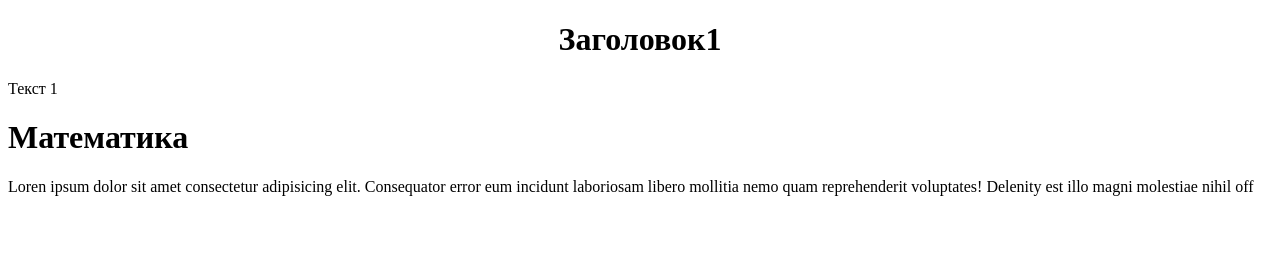
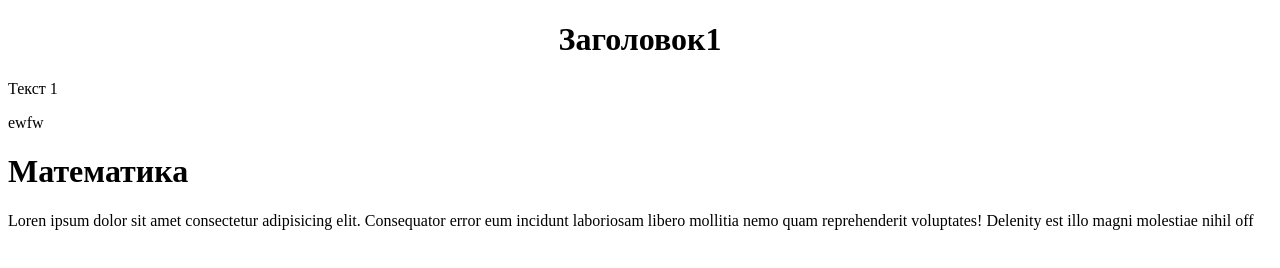
Before and after one commit to Lesson888/key, a plain HTML site: page index.html in a window 1280 px wide. Drawn offline with Linux system fonts and the light colour scheme.

Commit message:
добавлены буквы

```diff
--- a/index.html
+++ b/index.html
@@ -17,7 +17,7 @@
 
 </style>
 
-
+ewfw
 <style>
 
     background; aqua;
```
